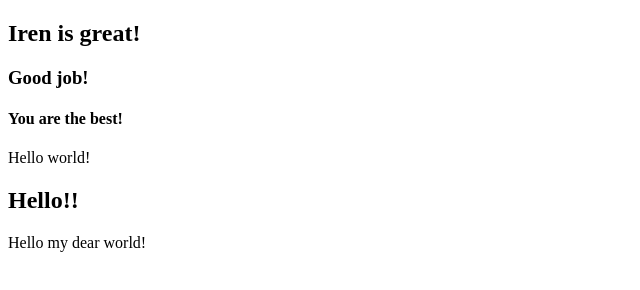
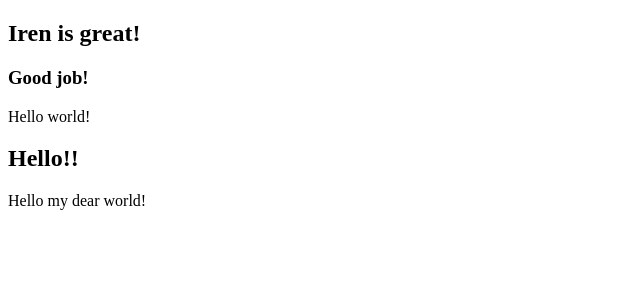
Before and after one commit to Shtefira/Progect, a plain HTML site: page index.html in a window 1280 px wide. Shown: the whole page, without its empty margins (0-640 px from the left). Drawn offline with Linux system fonts and the light colour scheme.

Commit message:
index.html delite H4

```diff
--- a/index.html
+++ b/index.html
@@ -9,7 +9,8 @@
 <body>
     <h2>Iren is great!</h2>
     <h3>Good job!</h3>
-    <h4> You are the best!</h4>
+
+
     <p>Hello world!</p>
 
     <h2>Hello!!</h2>
```
